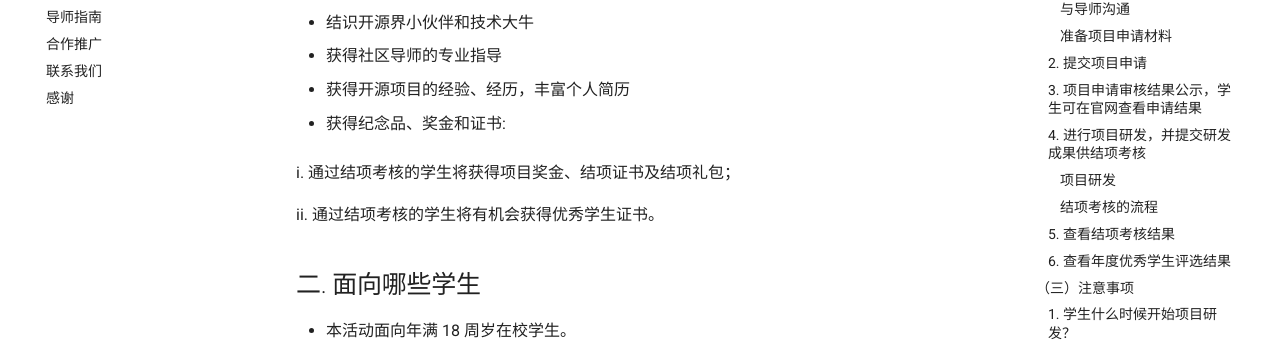
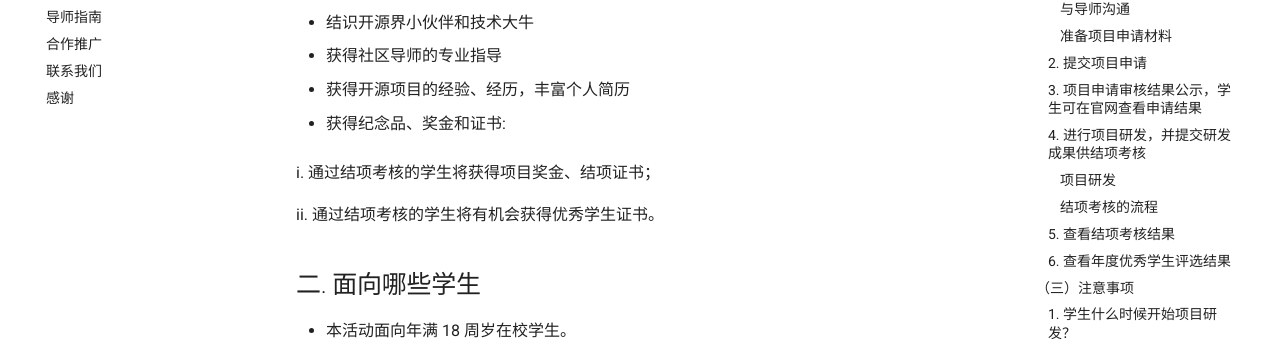
Before and after one commit to summer-ospp/help, an MkDocs documentation site: the page built from docs/student.md, in a window 1280 px wide and 900 px high. Shown: the part 336-687 px from the top of the window. Built offline with MkDocs 1.6.1 and Material for MkDocs 9.7.7, drawn with Linux system fonts in a browser that asks for light colours; comment, search, counter and statistics services are not loaded.

Commit message:
update student help

```diff
--- a/docs/student.md
+++ b/docs/student.md
@@ -16,7 +16,7 @@
 
 - 获得纪念品、奖金和证书:
 
-  i. 通过结项考核的学生将获得项目奖金、结项证书及结项礼包；
+  i. 通过结项考核的学生将获得项目奖金、结项证书；
 
   ii. 通过结项考核的学生将有机会获得优秀学生证书。
 
```
